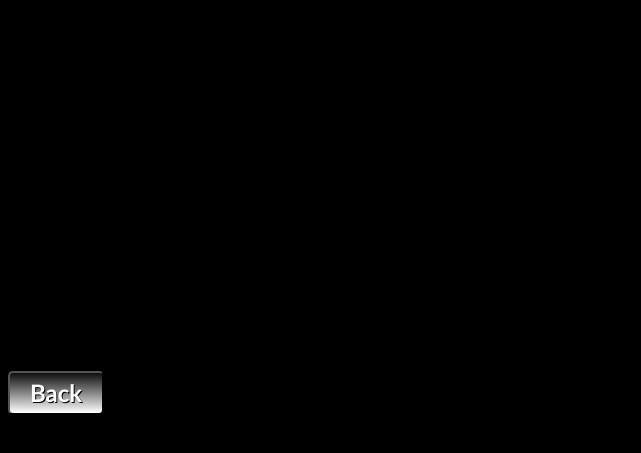
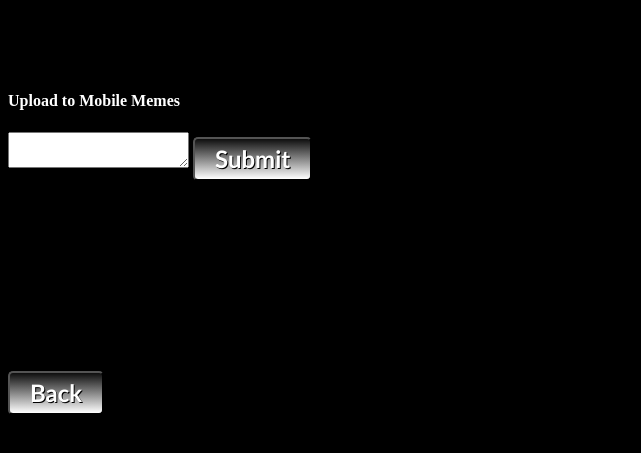
Before and after one commit to Leemdm/MobileMemesWeb, a plain HTML site: page mainPage.html in a window 1280 px wide. Shown: the part 29-482 px from the top of the page, without its empty margins (0-641 px from the left). Drawn offline with Linux system fonts and the light colour scheme.

Commit message:
Added upload feature
Upload feature currently used for debug
NEEDS TO BE UPLOADED TO DATABASE

```diff
--- a/main.css
+++ b/main.css
@@ -79,3 +79,8 @@ font:          normal 700 32px/1 "Calibri", sans-serif;
 text-align:    center;
 text-shadow:   1px 1px #000000;
 }
+.debugPad{
+    color:white;
+    position: fixed;
+    top:100px;
+}
--- a/mainPage.html
+++ b/mainPage.html
@@ -6,10 +6,15 @@
     <body>
     <div class="leftPad"><button type="button" class="mMainButtons">Back</button></div>
     <div class="rightPad"><button type="button" onclick="nextMeme()" class="mMainButtons">Next</button></div>
-        <div class="upPad"><button type="button" class="voteButtons" >Good Meme</button></div>
+        <div class="upPad"><button type="button" class="voteButtons" onclick="">Good Meme</button></div>
         <div class="downPad"><button type="button" class="voteButtons">Bad Meme</button></div>
         <div class="tac"><img id="img1" src="images/memetest.jpg" alt="Meme not loading?" height="640" width="480"></div>
+        <div class="debugPad">
+            <h4>Upload to Mobile Memes</h4>
+         <textarea id="texta" rows="2" cols="20"></textarea>
+            <button type=button class="mMainButtons" onclick="debug()">Submit</button>
 
+        </div>
         <script>
         var num = 1;
         function myFunction(a) {
@@ -21,9 +26,16 @@
                 num++;
             }else if(num == 2) {
                 myFunction("images/memetest.jpg");
+                num++;
+            }else if(num == 3) {
+                myFunction("https://i.redd.it/mhcjybwn72921.png");
                 num = 1;
             }
         }
+            function debug() {
+                console.log(document.getElementById("texta").value);
+                myFunction(document.getElementById("texta").value);
+            }
 
         </script>
 
```
